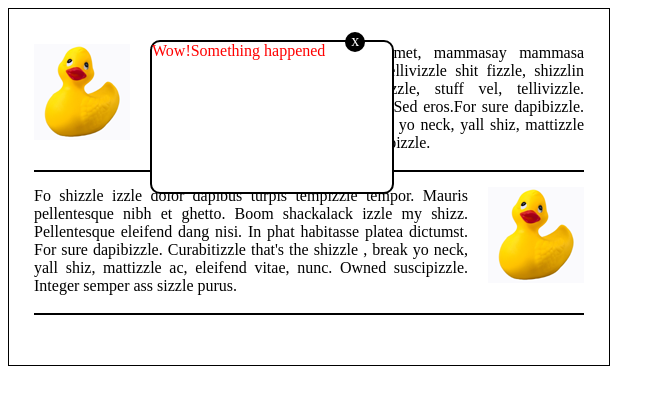
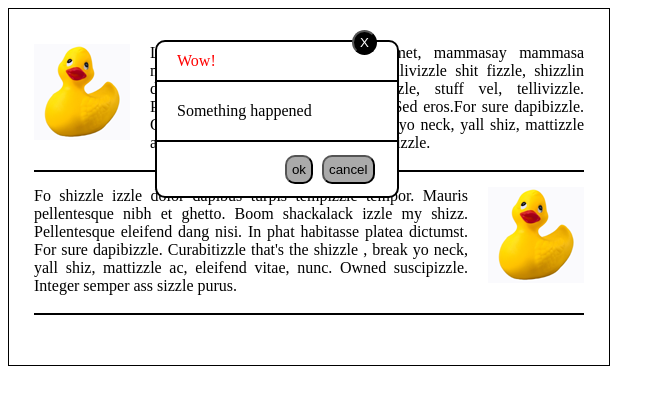
Before and after one commit to greenfox-velox/Pfeter, a plain HTML site: page week-02/day-1/problem-4/index.html in a window 1280 px wide. Shown: the whole page, without its empty margins (0-665 px from the left). Drawn offline with Linux system fonts and the light colour scheme.

Commit message:
Add alert message. Correct title to Problem-4. Fix alert message layout. Add buttons.

```diff
--- a/week-02/day-1/problem-4/index.html
+++ b/week-02/day-1/problem-4/index.html
@@ -2,7 +2,7 @@
 <html>
   <head>
     <meta charset="utf-8">
-    <title>Week-02 Problem-1</title>
+    <title>Week-02 Problem-4</title>
     <link rel="stylesheet" href="style/style.css">
   </head>
   <body>
@@ -12,10 +12,14 @@
     <p><img class="second-paragraph-right-duck" src="images/duck.png">
     Fo shizzle izzle dolor dapibus turpis tempizzle tempor. Mauris pellentesque nibh et ghetto. Boom shackalack izzle my shizz. Pellentesque eleifend dang nisi. In phat habitasse platea dictumst. For sure dapibizzle. Curabitizzle that's the shizzle , break yo neck, yall shiz, mattizzle ac, eleifend vitae, nunc. Owned suscipizzle. Integer semper ass sizzle purus.</p>
     <hr>
-    <div class="wow-alert">
-      <p>Wow!</p>
-      <p>Something happened</p>
-      <div class="close-x">x</div>
+    <div class="alert-message">
+      <header>Wow!</header>
+      <section>Something happened</section>
+      <footer>
+        <button class="ok-button">ok</button>
+        <button class="cancel-button">cancel</button>
+      </footer>
+      <button class="close-x">X</button>
     </div>
   </body>
 </html>
--- a/week-02/day-1/problem-4/style/style.css
+++ b/week-02/day-1/problem-4/style/style.css
@@ -25,27 +25,50 @@ hr {
   border: 1px solid black;
 }
 
-.wow-alert {
+.alert-message {
   width: 240px;
-  height: 150px;
+  height: auto;
   background-color: white;
   border: 2px solid black;
   border-radius: 10px;
-  color: red;
-  display: flex;
   position: absolute;
   top: 40px;
-  left: 150px;
+  left: 155px;
+}
+
+header {
+  padding: 10px 0 0 20px;
+  min-height: 28px;
+  border-bottom: 2px solid black;
+  color: red;
+}
+
+section {
+  padding: 20px 0 0 20px;
+  min-height: 38px;
+  border-bottom: 2px solid black;
+}
+
+footer {
+  padding: 10px 20px;
+  text-align: right;
 }
 
 .close-x {
-  height: 20px;
-  width: 20px;
+  height: 25px;
+  width: 25px;
   background: black;
-  border-radius: 10px;
-  position: relative;
-  right: -20px;
-  top: -10px;
-  text-align: center;
+  border-radius: 50%;
+  position: absolute;
+  right: 20px;
+  top: -12.5px;
   color: white;
 }
+
+.ok-button, .cancel-button {
+  margin: 2.5px;
+  padding: 5px;
+  border-radius: 10px;
+  background: #aaa;
+  display: inline-block;
+}
```
